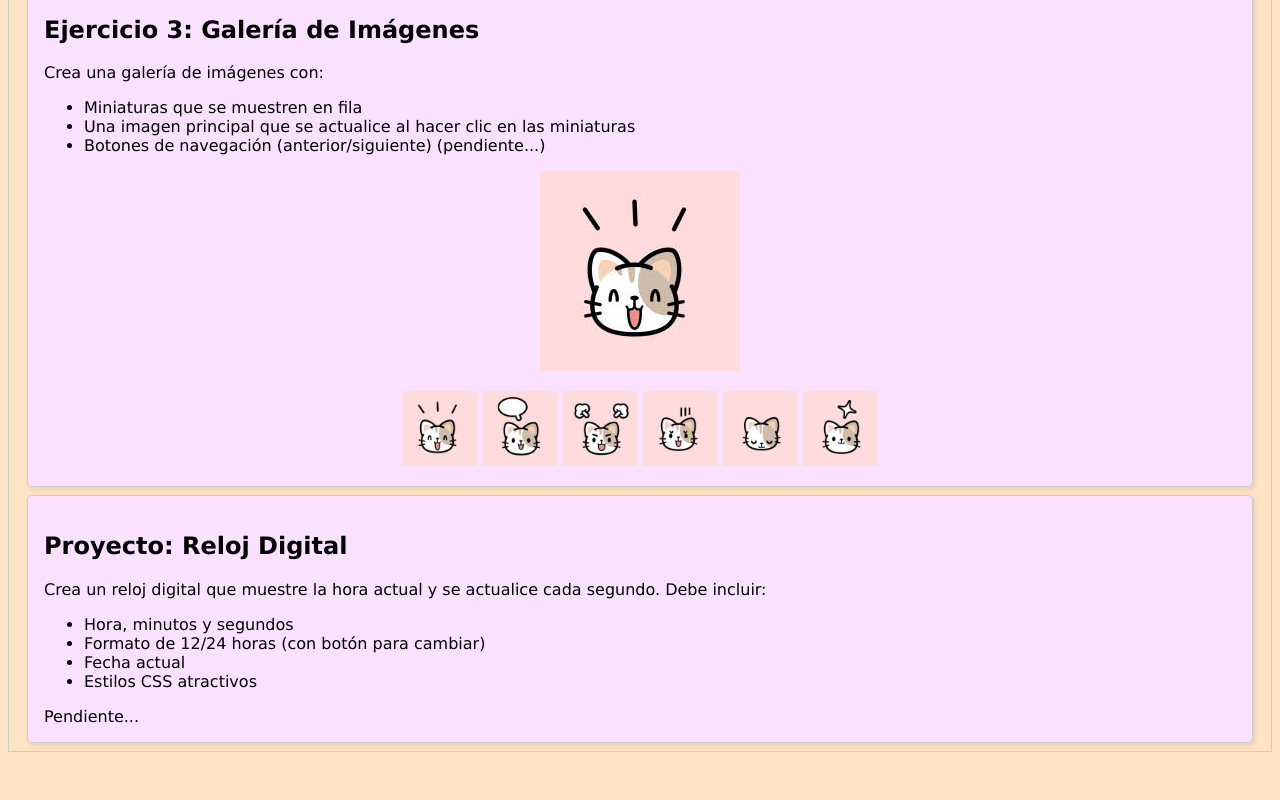
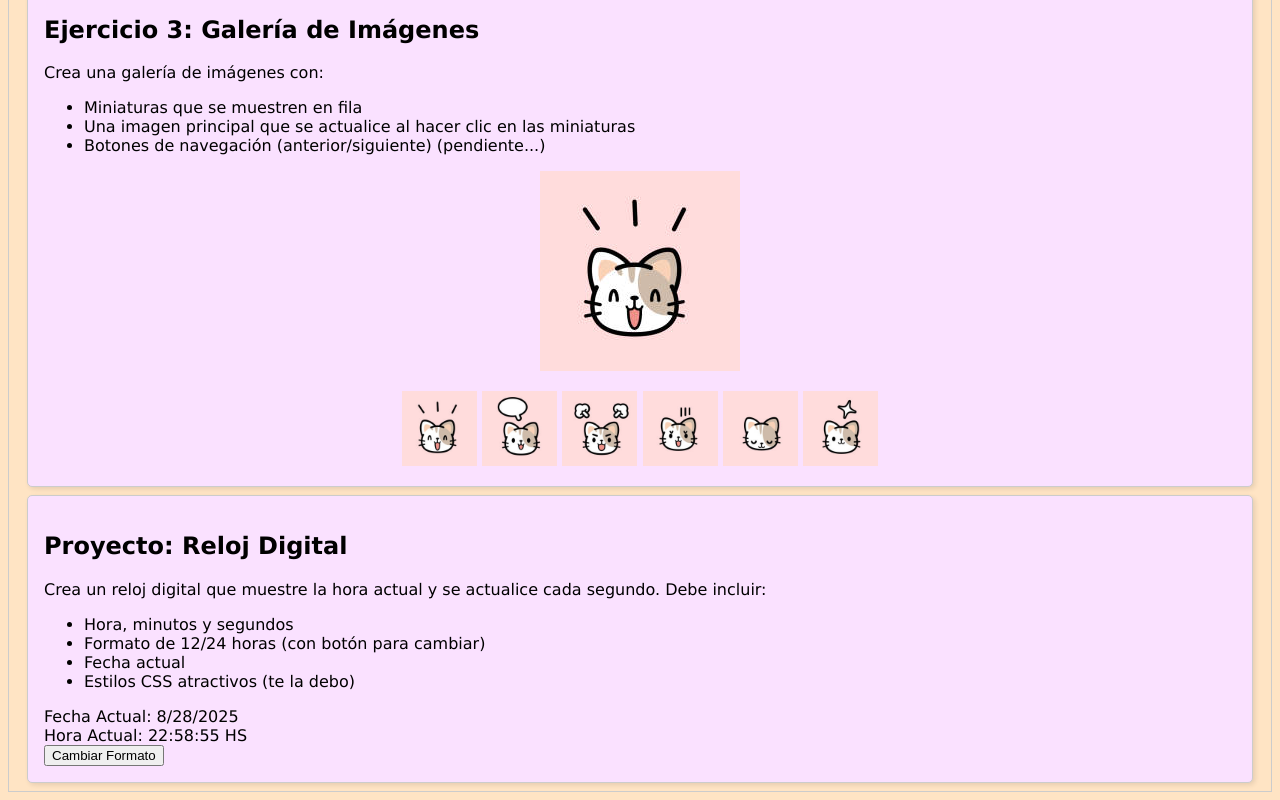
Before and after one commit to matimorales721/ejercicios-js, a plain HTML site: page index.html in a window 1280 px wide. Shown: the part 821-1621 px from the top of the page. Before the commit the page ends 1581 px from the top, so only its background shows below. Drawn offline with Linux system fonts and the light colour scheme.

Commit message:
subo ejercicio de reloj digital

```diff
--- a/index.html
+++ b/index.html
@@ -523,9 +523,19 @@
           <li>Hora, minutos y segundos</li>
           <li>Formato de 12/24 horas (con botón para cambiar)</li>
           <li>Fecha actual</li>
-          <li>Estilos CSS atractivos</li>
+          <li>Estilos CSS atractivos (te la debo)</li>
         </ul>
-        Pendiente...
+        <form id="formEjercicioClase17_4">
+          <div id="relojDigital-c17">
+            <div>Fecha Actual: <span id="fecha-c17"></span></div>
+            <div>
+              Hora Actual:
+              <span id="hora-c17"></span>:<span id="minutos-c17"></span>:<span id="segundos-c17"></span>
+              <span id="formato-c17"></span>
+            </div>
+            <button type="button" id="cambiarFormato-c17">Cambiar Formato</button>
+          </div>
+        </form>
       </div>
     </div>
 
@@ -560,5 +570,6 @@
     <script src="./js/clase-17/ejercicio1.js"></script>
     <script src="./js/clase-17/ejercicio2.js"></script>
     <script src="./js/clase-17/ejercicio3.js"></script>
+    <script src="./js/clase-17/ejercicioTarea.js"></script>
   </body>
 </html>
--- /dev/null
+++ b/js/clase-17/ejercicioTarea.js
@@ -0,0 +1,45 @@
+const formEjercicioClase17_4 = document.getElementById("formEjercicioClase17_4");
+let fecha,
+  formato = "24 horas";
+// let fechaFormateada, dia, mes, año;
+
+formEjercicioClase17_4.querySelector("#cambiarFormato-c17").addEventListener("click", (e) => {
+  formato = formato === "24 horas" ? "12 horas" : "24 horas";
+  cambiarHora();
+});
+
+cambiarHora();
+
+function cambiarHora() {
+  fecha = new Date();
+
+  // No me gusta como se ve el toDateString() y lo armo yo => despues vi que habia una que ya lo hacia
+  //   dia = fecha.getDate().toString().padStart(2, "0");
+  //   mes = (fecha.getMonth() + 1).toString().padStart(2, "0");
+  //   año = fecha.getFullYear().toString();
+  //   fechaFormateada = `${dia}/${mes}/${año}`;
+
+  formEjercicioClase17_4.querySelector("#fecha-c17").textContent = fecha.toLocaleDateString();
+
+  // Hora
+  if (formato === "12 horas") {
+    let hora = fecha.getHours();
+    hora = hora % 12; // ej 19 % 12 = 7
+    hora = hora ? hora : 12; // El 0 se convierte en 12
+    formEjercicioClase17_4.querySelector("#hora-c17").textContent = hora.toString().padStart(2, "0");
+  } else {
+    formEjercicioClase17_4.querySelector("#hora-c17").textContent = fecha.getHours().toString().padStart(2, "0");
+  }
+
+  formEjercicioClase17_4.querySelector("#minutos-c17").textContent = fecha.getMinutes().toString().padStart(2, "0");
+  formEjercicioClase17_4.querySelector("#segundos-c17").textContent = fecha.getSeconds().toString().padStart(2, "0");
+
+  // Formato
+  if (formato === "24 horas") {
+    formEjercicioClase17_4.querySelector("#formato-c17").textContent = "HS";
+  } else {
+    formEjercicioClase17_4.querySelector("#formato-c17").textContent = fecha.getHours() >= 12 ? "PM" : "AM";
+  }
+
+  setTimeout(cambiarHora, 1000); // Llamo a cambiarHora dentro de cambiarHora para que se haga cada 1 segundo (1000 milisegundos)
+}
```
